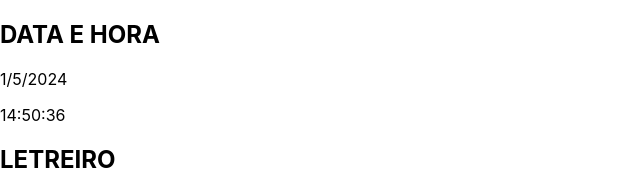
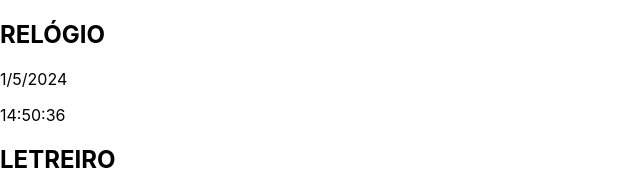
Before and after one commit to MariaJuliaMouraR/React, a React (Create React App) app: page / in a window 1280 px wide. Shown: the top 170 px of the page, without its empty margins (0-640 px from the left). Built offline with nearby package versions, Linux system fonts and the light colour scheme.

Commit message:
Update Relogio.js

```diff
--- a/src/Relogio.js
+++ b/src/Relogio.js
@@ -29,7 +29,7 @@ function Relogio() {
   return (
     <>
     <div>
-      <h2>DATA E HORA</h2>
+      <h2>RELÓGIO</h2>
       <p>{`${dia}/${mes}/${ano}`}</p>
       <p>{hora}</p>
     </div>
```
